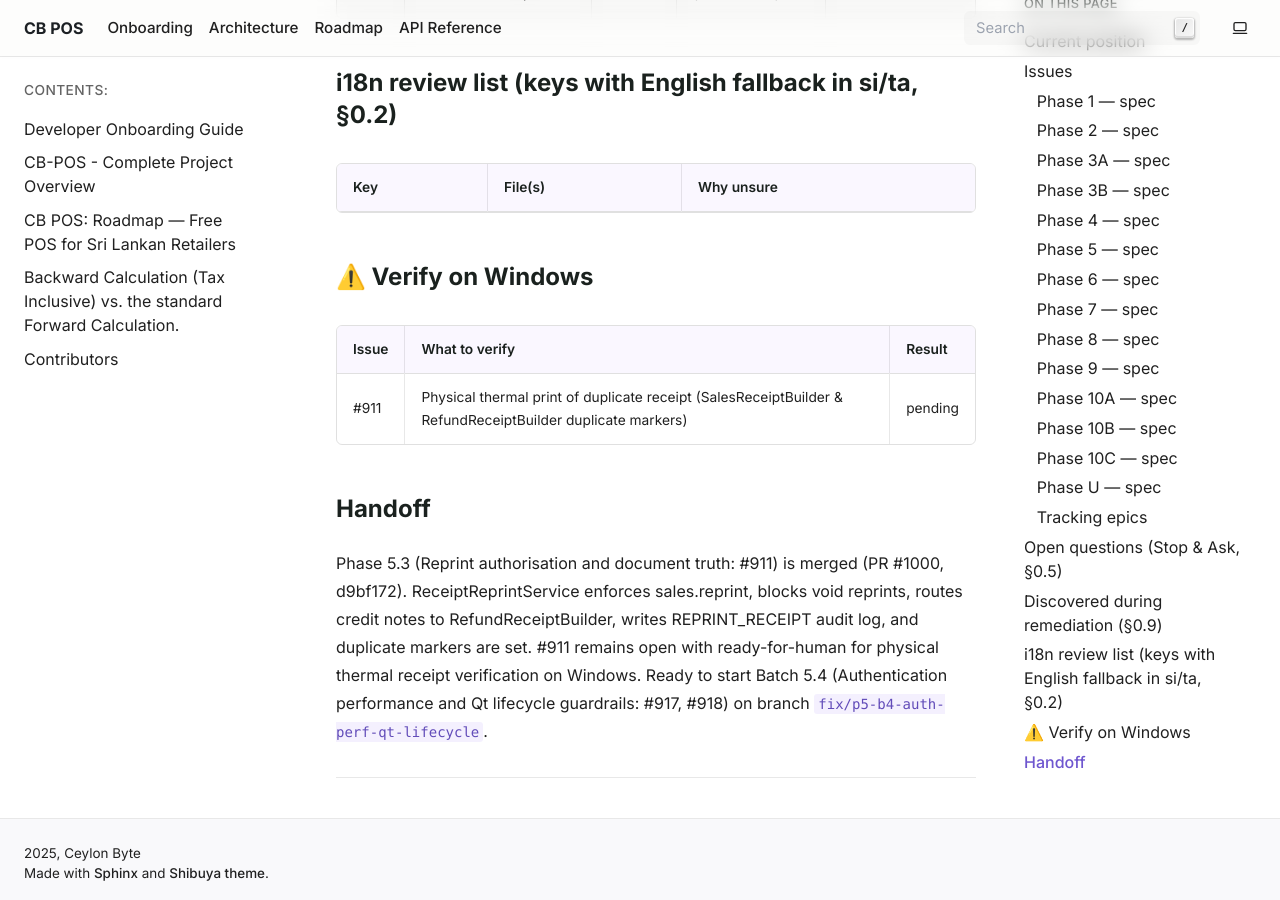
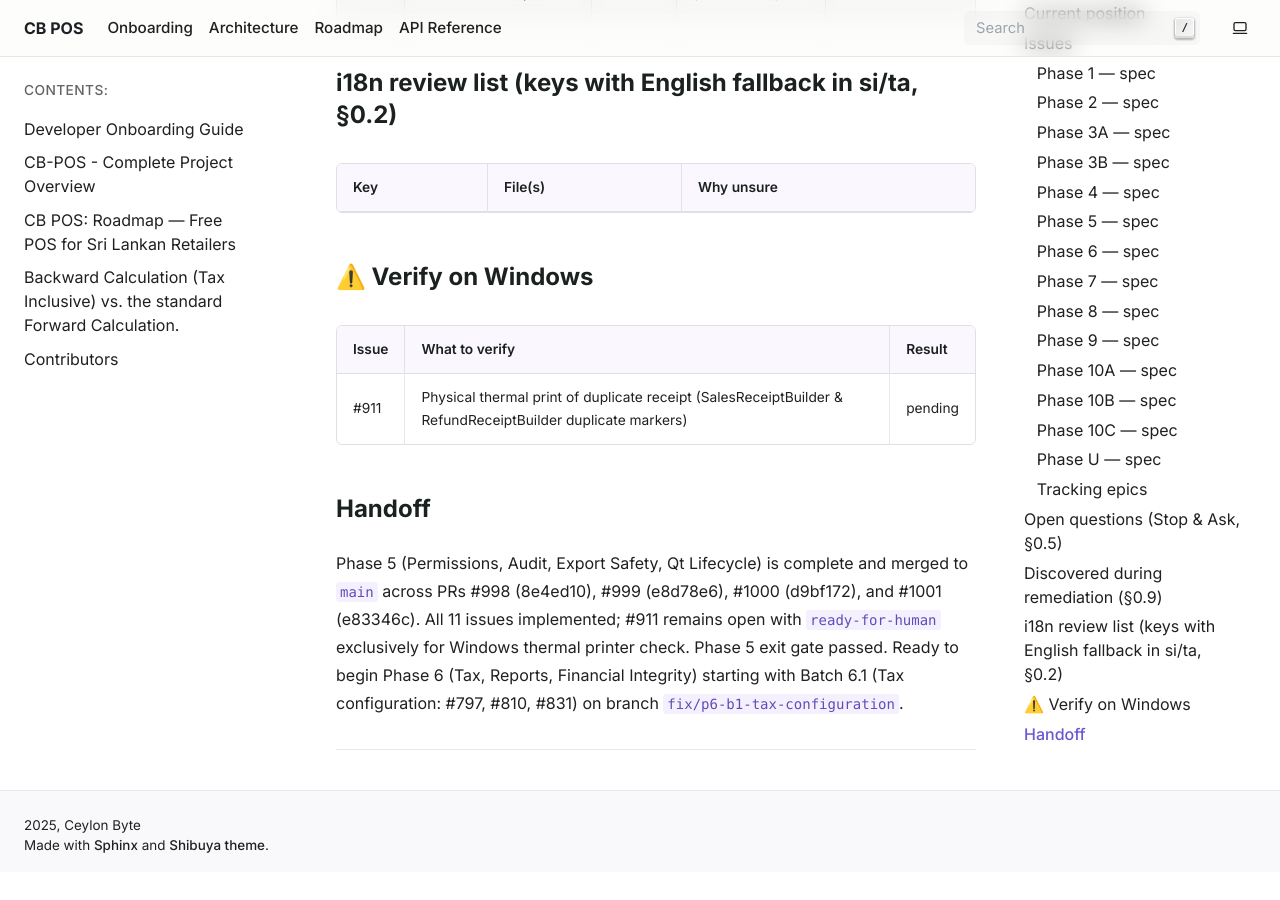
Before and after one commit to HMAHD/CB-POS, a Sphinx documentation site: the page built from docs/remediation/PROGRESS.md, in a window 1280 px wide and 900 px high, scrolled down 25527 px. Built offline with Sphinx 7.4.7, drawn with Linux system fonts in a browser that asks for light colours; pages that are not in the unit, such as notebooks, are missing from menus; after the commit the page ends 26399 px from its top, so only the background shows below that; some of the changed text lies outside the part shown.

Commit message:
docs(remediation): complete Phase 5 exit gate and prepare Phase 6

```diff
--- a/docs/remediation/PROGRESS.md
+++ b/docs/remediation/PROGRESS.md
@@ -25,7 +25,7 @@ Statuses: `todo` · `in-progress` · `blocked (Q#)` · `pr-open` · `done` (merg
 
 ## Current position
 
-- Phase: 5 · Batch: 5.4 · Branch: fix/p5-b4-auth-perf-qt-lifecycle · PR: none · Last session: 2026-11-08
+- Phase: 6 · Batch: 6.1 · Branch: fix/p6-b1-tax-configuration · PR: none · Last session: 2026-11-08
 
 ## Issues
 
@@ -138,8 +138,8 @@ Statuses: `todo` · `in-progress` · `blocked (Q#)` · `pr-open` · `done` (merg
 | #809 | Settings encryption key is derived from hostname when missing (predictable) | medium | 5.2 | done | #999 | e8d78e6 · Random Fernet key, DPAPI/raw protection at rest, atomic legacy migration, unwrap quarantine |
 | #898 | Excel export writes text cells starting with "=" as live formulas (CSV/formul… | medium | 5.2 | done | #999 | e8d78e6 · Prevent formula injection via XLSX_WRITER_OPTIONS and csv_safe escaping |
 | #911 | Reprint prints voided sales and credit notes as ordinary "Cash Receipt" dupli… | low | 5.3 | done | #1000 | d9bf172 · ReceiptReprintService, sales.reprint permission & migration, refund document receipt truth, part-refunded note, void disable & tooltip (⚠️ Windows print pending) |
-| #917 | PIN login runs one bcrypt check per active user on the UI thread, freezing th… | low | 5.4 | done | | PinCheckWorker off UI thread for login/override/profile, disable UI with checking label, generation counter, no duplicate runs |
-| #918 | Three places use the segfault-prone `destroyed` pattern that CLAUDE.md forbid… | low | 5.4 | done | | Eliminated destroyed.connect outside destroy_hooks, call_on_destroyed with ID dict in ModalDimmerManager, AST guardrails |
+| #917 | PIN login runs one bcrypt check per active user on the UI thread, freezing th… | low | 5.4 | done | #1001 | e83346c · PinCheckWorker off UI thread for login/override/profile, disable UI with checking label, generation counter, no duplicate runs |
+| #918 | Three places use the segfault-prone `destroyed` pattern that CLAUDE.md forbid… | low | 5.4 | done | #1001 | e83346c · Eliminated destroyed.connect outside destroy_hooks, call_on_destroyed with ID dict in ModalDimmerManager, AST guardrails |
 
 ### Phase 6 — [spec](phases/phase-06-tax-reports.md)
 
@@ -305,4 +305,4 @@ Statuses: `todo` · `in-progress` · `blocked (Q#)` · `pr-open` · `done` (merg
 | #911 | Physical thermal print of duplicate receipt (SalesReceiptBuilder & RefundReceiptBuilder duplicate markers) | pending |
 
 ## Handoff
-Phase 5.3 (Reprint authorisation and document truth: #911) is merged (PR #1000, d9bf172). ReceiptReprintService enforces sales.reprint, blocks void reprints, routes credit notes to RefundReceiptBuilder, writes REPRINT_RECEIPT audit log, and duplicate markers are set. #911 remains open with ready-for-human for physical thermal receipt verification on Windows. Ready to start Batch 5.4 (Authentication performance and Qt lifecycle guardrails: #917, #918) on branch `fix/p5-b4-auth-perf-qt-lifecycle`.
+Phase 5 (Permissions, Audit, Export Safety, Qt Lifecycle) is complete and merged to `main` across PRs #998 (8e4ed10), #999 (e8d78e6), #1000 (d9bf172), and #1001 (e83346c). All 11 issues implemented; #911 remains open with `ready-for-human` exclusively for Windows thermal printer check. Phase 5 exit gate passed. Ready to begin Phase 6 (Tax, Reports, Financial Integrity) starting with Batch 6.1 (Tax configuration: #797, #810, #831) on branch `fix/p6-b1-tax-configuration`.
```
